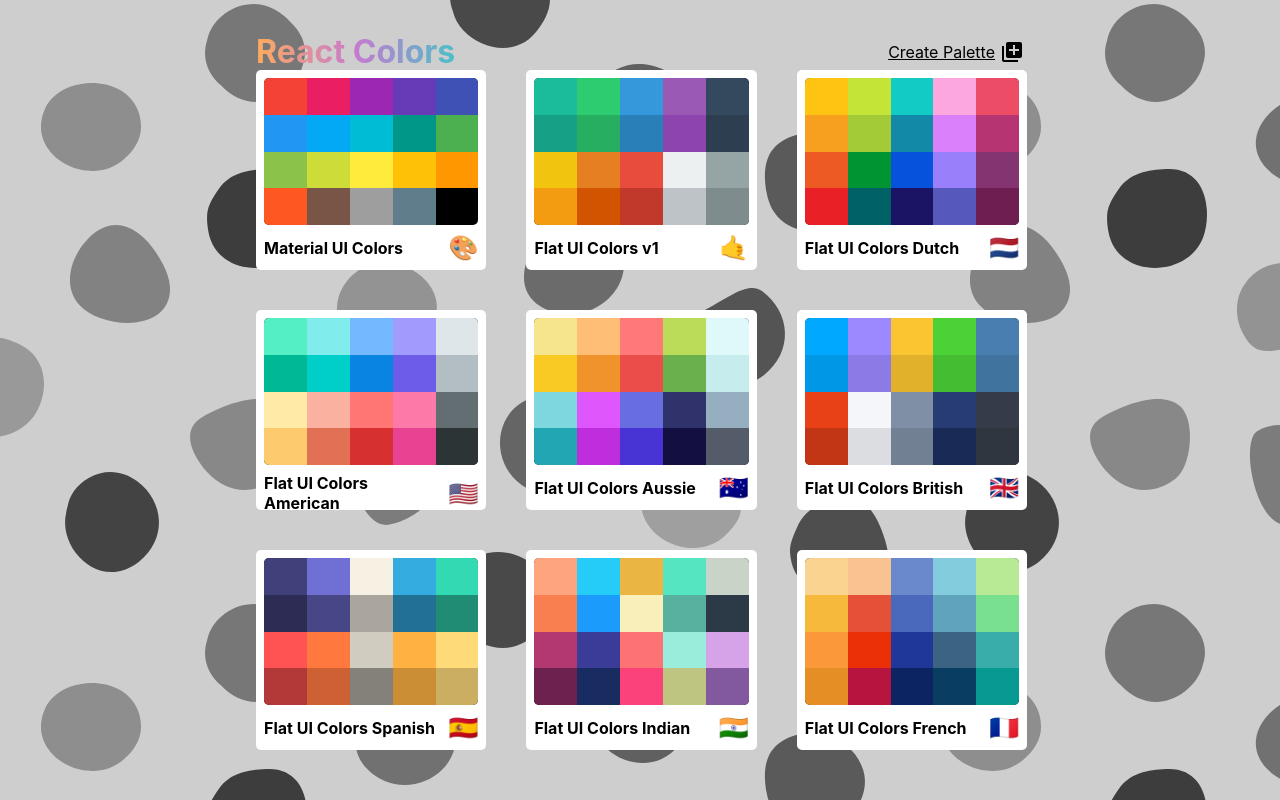
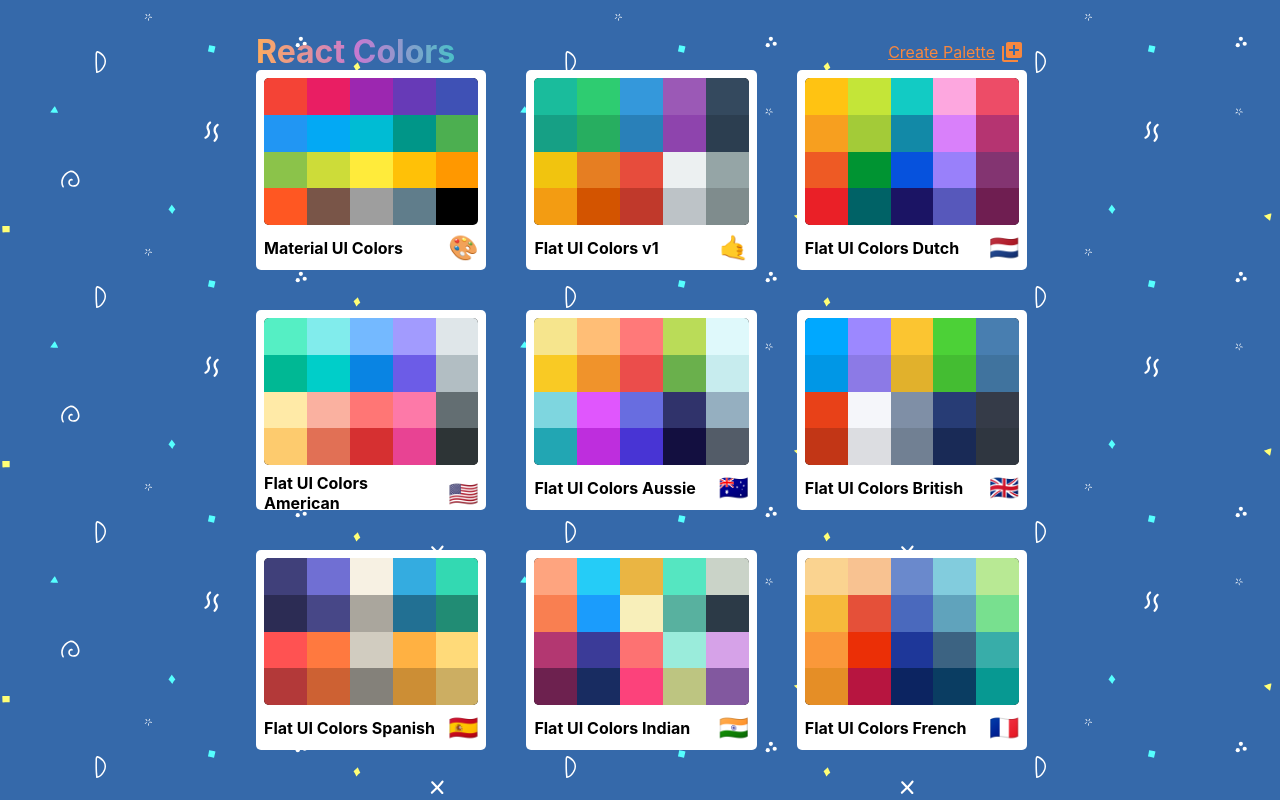
Before and after one commit to shum-dev/react-colors, a React (Create React App) app in the folder colors-app/: page / in a window 1280 px wide. Built offline with nearby package versions, Linux system fonts and the light colour scheme; the HTML template or start-up script is replaced by a standard one.

Commit message:
Change background on PaletteList

```diff
--- a/colors-app/src/styles/PaletteListStyles.js
+++ b/colors-app/src/styles/PaletteListStyles.js
@@ -1,5 +1,5 @@
 import sizes from './sizes';
-import bg from './Dalmatian-Spots_2.svg'
+import bg from './Dalmatian-Spots_3.svg'
 export default {
   '@global': {
     '.fade-exit': {
@@ -46,7 +46,7 @@
     alignItems: 'center',
     '& a': {
       display: 'flex',
-      color: 'black',
+      color: '#F7873F',
       alignItems: 'center',
       justifyContent: 'center',
       '& svg': {
```
Also changed, not shown: colors-app/src/styles/Dalmatian-Spots_3.svg (added).
